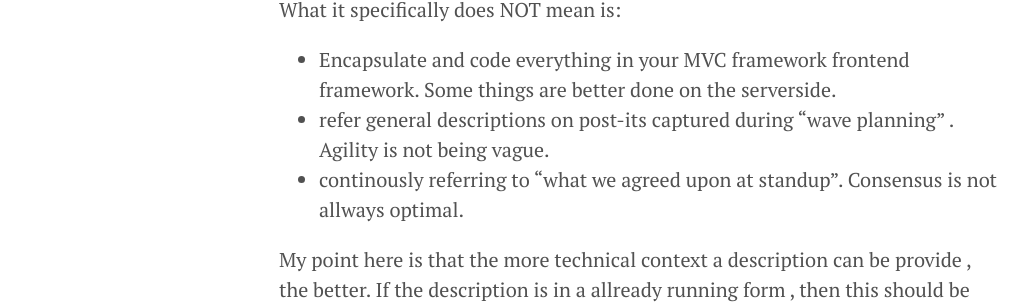
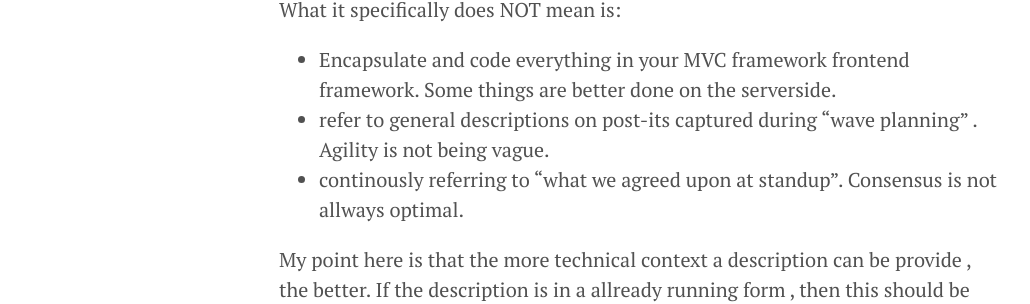
Before and after one commit to jacobandresen/searchzen.org, a Jekyll site: the page built from _posts/2020-07-26-Code-all-the-things.markdown, in a window 1280 px wide and 900 px high, scrolled down 3778 px. Shown: the part 173-477 px from the top of the window, without its empty margins (1-1031 px from the left). Built offline with Jekyll 4.4.1, drawn with Linux system fonts in a browser that asks for light colours.

Commit message:
minor fix

```diff
--- a/_posts/2020-07-26-Code-all-the-things.markdown
+++ b/_posts/2020-07-26-Code-all-the-things.markdown
@@ -44,7 +44,7 @@ I think that decisions or design considerations relevant to features should be t
 
 What it specifically does NOT mean is:
 - Encapsulate and code everything in your MVC framework frontend framework. Some things are better done on the serverside.
-- refer general descriptions on post-its captured during "wave planning" . Agility is not being vague.
+- refer to general descriptions on post-its captured during "wave planning" . Agility is not being vague.
 - continously referring to "what we agreed upon at standup". Consensus is not allways optimal.
 
 My point here is that the more technical context a description can be provide , the better. If the description is in a allready running form , then this should be optimal. Maybe we can find a way to perform system development where we code all the things and embrace change faster in this way?
```
